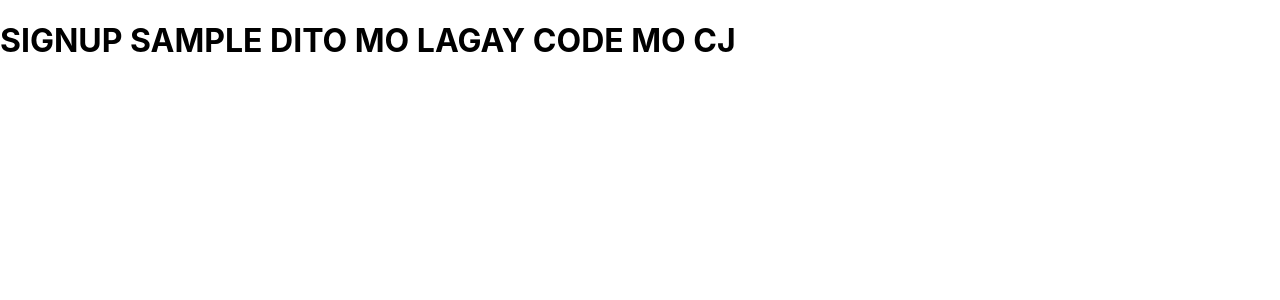
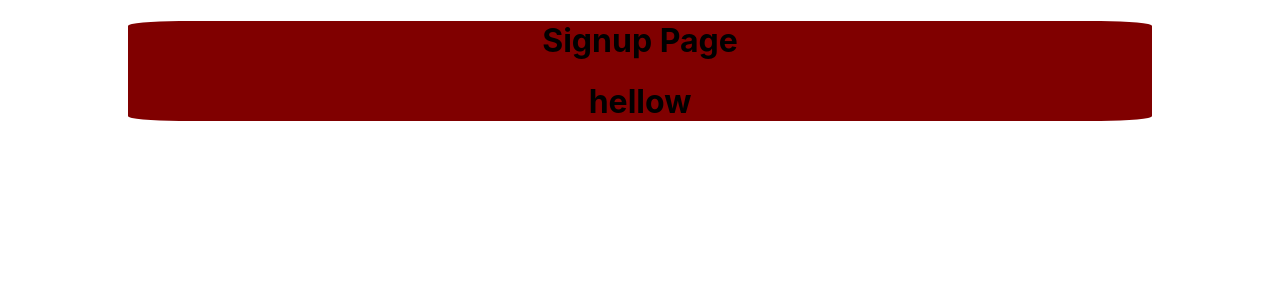
Before and after one commit to Tanchy101/palmap_project, a React (Create React App) app: page /signup in a window 1280 px wide. Shown: the top 300 px of the page. Built offline with nearby package versions, Linux system fonts and the light colour scheme.

Commit message:
index.js minor update
try lang

```diff
--- a/src/signup/Index.js
+++ b/src/signup/Index.js
@@ -1,6 +1,13 @@
 const Signup = () => {
     return (
-        <h1>SIGNUP SAMPLE DITO MO LAGAY CODE MO CJ</h1>
+        <html>
+            <div className='container'>
+                <div className='signup'>
+                    <h1>Signup Page</h1>
+                    <h1>hellow</h1>
+                </div>
+            </div>
+        </html>
     )
 }
 
```
